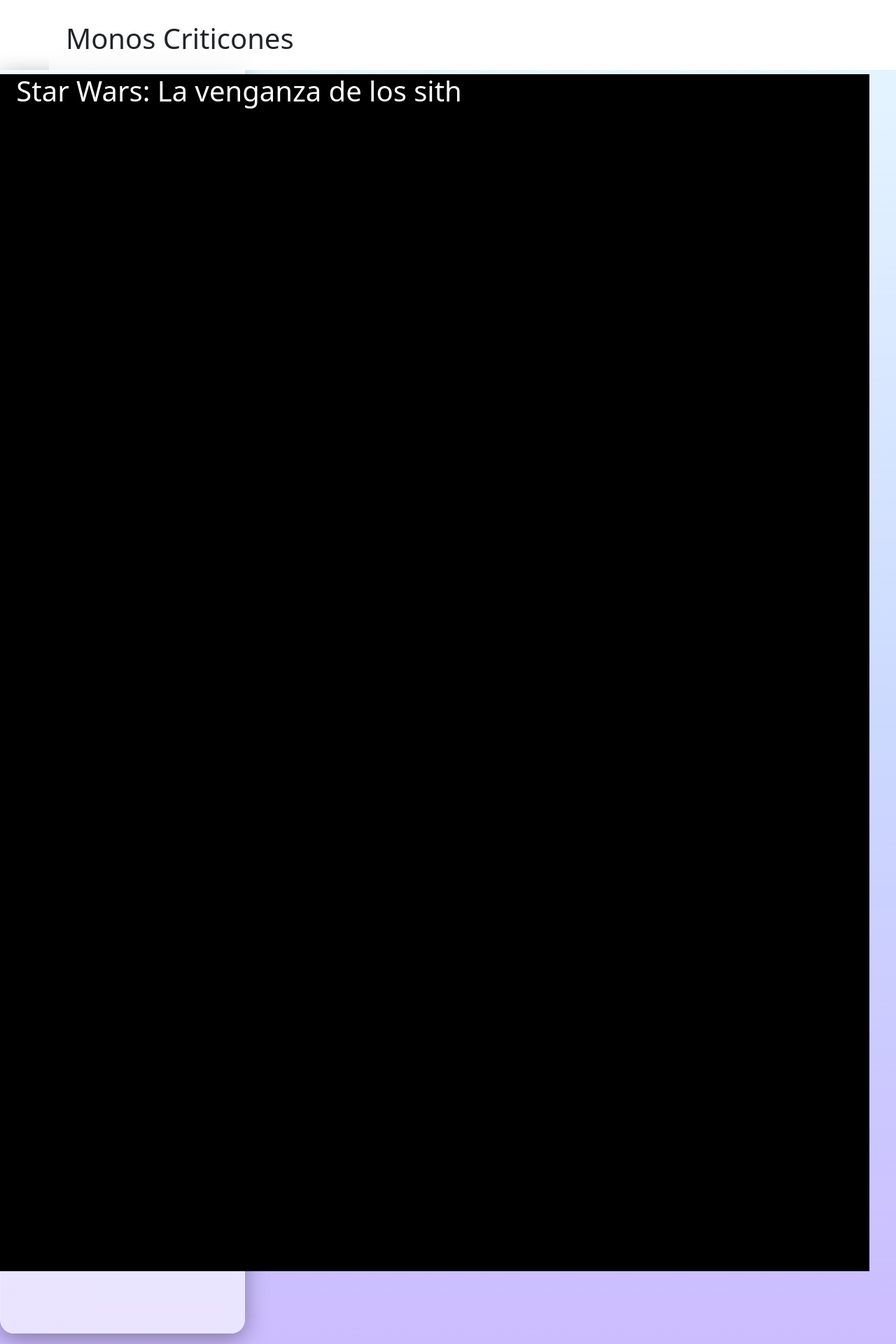
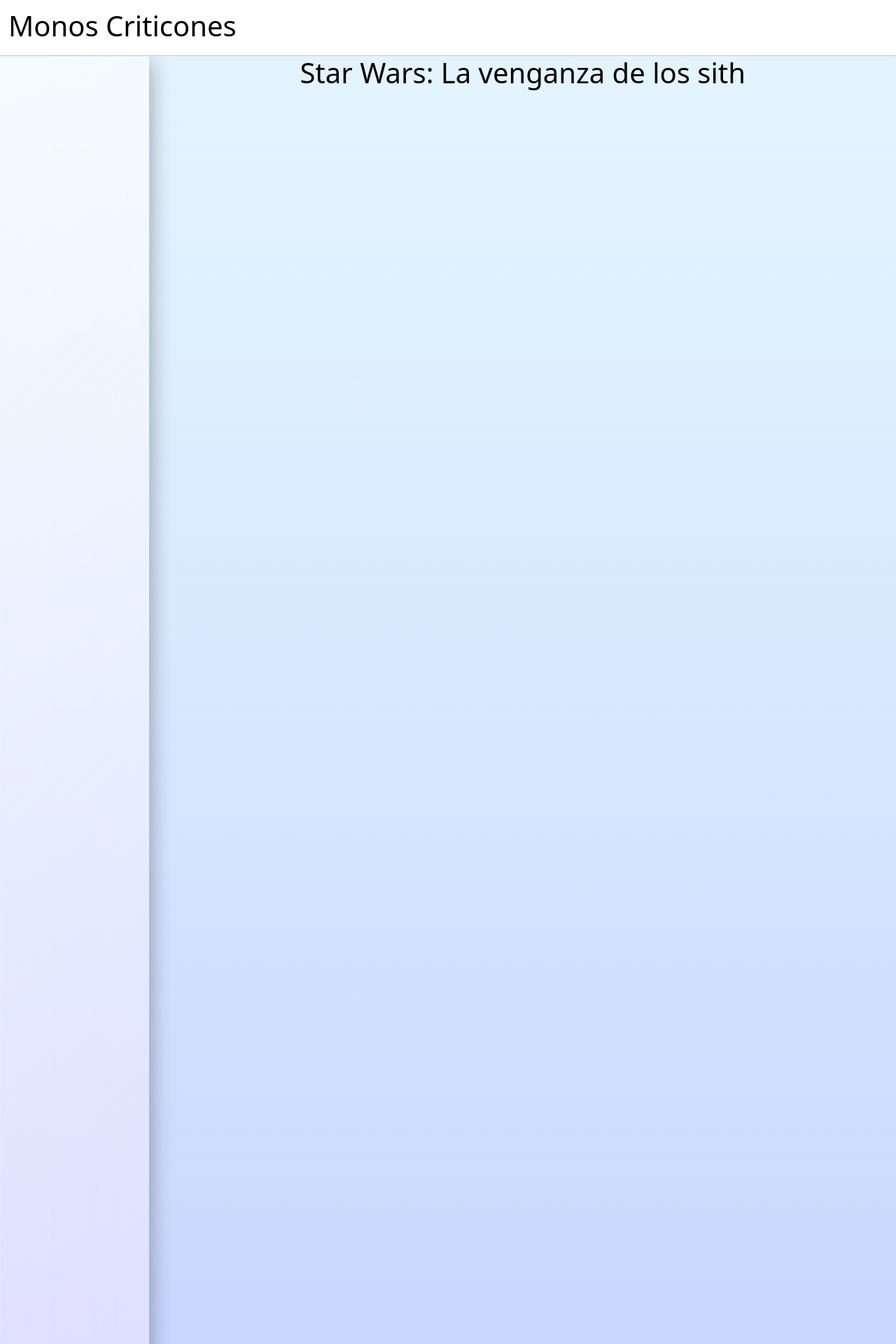
Before and after one commit to o-agustinSilva/web-criticas, a Django app: page / in a window 1280 px wide. Shown: the top 1920 px of the page at 70% size. Run offline with Django 4.2, Linux system fonts and the light colour scheme.

Commit message:
Ultima version, agregado bootstrap

```diff
--- a/static/css/estilos.css
+++ b/static/css/estilos.css
@@ -1,79 +1,43 @@
-* {
-    margin: 0;
-    padding: 0;
-  }
+#cabecera {
+    width: 100%;
+    height: 80px;
+    border-bottom: 2px solid #DAE3EB;
+    position: sticky;
 
-body{
-    position:relative;
+    /* Efecto vidrio */
+    background-color: linear-gradient(135deg, rgba(255, 255, 255, 0.87), rgba(255, 255, 255, 0));
+    backdrop-filter: blur(20px);
+    border-bottom: 1px solid rgba(41, 40, 40, 0.267);
 }
 
-div#cabecera{
-    float:bottom;
-    width:100%;
-    height:100px;
-    border-bottom: 2px solid #DAE3EB;
-    background-color: white;;
-    position: sticky;
-    z-index: 10;;
-    top: 0;
-
-    /* Efecto vidrio */
-    background: linear-gradient(135deg, rgba(255, 255, 255, 0.521), rgba(255, 255, 255, 0.596));
-    backdrop-filter: blur(16px);
-    -webkit-backdrop-filter: blur(10px);
-    border:1px solid rgba(255, 255, 255, 0.18);
-
-    /*background: linear-gradient(90deg, rgba(204, 186, 255, 1) 0%, rgba(185, 203, 254, 1) 65%, rgba(166, 219, 254, 1) 100%);*/
+#cabecera h1 {
+    padding-top: 1%;
+    color: black;
 }
 
-#cabecera h1{
-    position: sticky;
-    margin-left: 1%;
-    padding-top: 30px;
-
-    top: 0;
+.col-md-10 {
+    height: 200vh;
 }
 
-div#contenido-principal{
-    justify-content: center;
-    width: 100%;
-    height: 1900px;
-    background: linear-gradient(0deg, rgba(204,186,255,1) 0%, rgba(185,203,254,0.7455357142857143) 50%, rgba(228,244,255,1) 100%);
-    /*position: relative;*/
-    position:fixed;
-    bottom: 1;
+#contenedor-contenido-principal {
+    background: linear-gradient(0deg, rgba(204, 186, 255, 1) 0%, rgba(185, 203, 254, 0.7455357142857143) 50%, rgba(228, 244, 255, 1) 100%);
+    height: calc(100vh - 100px);
+    overflow: auto;
 }
 
-div#barra-lateral{
-    width: 350px;
-    height: 95%;
-    position: absolute;
-    left: 0;
-
-    /* Efecto vidrio */
-    background: linear-gradient(135deg, rgba(255, 255, 255, 0.521), rgba(255, 255, 255, 0.596));
-    backdrop-filter: blur(10px);
-    -webkit-backdrop-filter: blur(10px);
-
-    border-bottom-left-radius: 20px;
-    border-bottom-right-radius: 20px;
-
-    border:1px solid rgba(255, 255, 255, 0.18);
+#barra-lateral {
+    background: linear-gradient(135deg, rgba(255, 255, 255, 0.63), rgba(255, 255, 255, 0));
+    backdrop-filter: blur(30px);
+    border: 1px solid rgba(255, 255, 255, 0.18);
     box-shadow: 0 8px 32px 0 rgba(0, 0, 0, 0.37);
+    position: sticky;
 }
 
-div#box-derecho{
-    margin:15%;
-    margin-top:0.5%;
-    margin-right: 3%;
-    width: 1800px;
-    height: 90%;
-    position: absolute;
-    background-color: black;
-    right: 0;
-    justify-content:center;
+#box-derecho {
+    background: linear-gradient(0deg, rgba(204, 186, 255, 1) 0%, rgba(185, 203, 254, 0.7455357142857143) 50%, rgba(228, 244, 255, 1) 100%);
 }
 
-#box-derecho h1{
+#box-derecho h1 {
     text-align: center;
+    color:black;
 }
--- a/templates/master.html
+++ b/templates/master.html
@@ -10,30 +10,33 @@
     <!--Bootstrap-->
     <link href="https://cdn.jsdelivr.net/npm/bootstrap@5.3.0-alpha3/dist/css/bootstrap.min.css" rel="stylesheet" integrity="sha384-KK94CHFLLe+nY2dmCWGMq91rCGa5gtU4mk92HdvYe+M/SXH301p5ILy+dN9+nJOZ" crossorigin="anonymous">
 
-    <title> {% block title%} CriticsMonkeys {% endblock %} </title>
+    <title>{% block title %}CriticsMonkeys{% endblock %}</title>
 </head>
 
 <body>
 
     {% block content %}
-        <div class="container">
-            <div class="row" id="cabecera" >
-                <div class="col-md-12 col-sm-12 col-lg-12 col-xl-12" style:"background-color:black;">
+        <div class="container-fluid" id="barra-superior">
+            <div class="row">
+                <div class="col-12" id="cabecera">
                     <h1>Monos Criticones</h1>
                 </div>
             </div>
         </div>
 
-        <div id="contenido-principal">
-            <div id="barra-lateral">
-
-            </div>
-            <div id="box-derecho">
-                <h1 style="color:white"> Star Wars: La venganza de los sith <h1/>
+        <div class ="container-fluid" id="contenedor-contenido-principal">
+            <div class="row" id="contenido-principal">
+                <div class="col-md-2" id="barra-lateral">
+                    <!-- Contenido de la barra lateral -->
+                </div>
+                <div class="col-md-10" id="box-derecho">
+                    <h1>Star Wars: La venganza de los sith</h1>
+                </div>
             </div>
         </div>
     {% endblock %}
 
-
+    <!--Bootstrap JS-->
+    <script src="https://cdn.jsdelivr.net/npm/bootstrap@5.3.0-alpha3/dist/js/bootstrap.bundle.min.js" integrity="sha384-d/cD6u7Tg9zIpdqAAoEPp4nEq0+HG4yoDw02QCRbA2DsdGxIWQ2zGqCDIicZoyxI" crossorigin="anonymous"></script>
 </body>
 </html>
```
